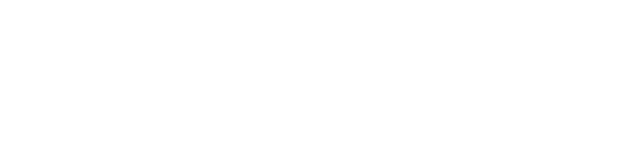
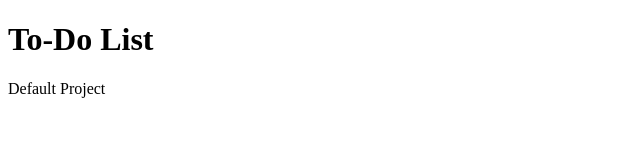
Before and after one commit to TheSaadster/to-do-list, a website built with webpack: page dist/index.html in a window 1280 px wide. Shown: the whole page, without its empty margins (0-640 px from the left). Built offline with nearby package versions, Linux system fonts and the light colour scheme.

Commit message:
Created 3 JS files

```diff
--- /dev/null
+++ b/src/blank-project.js
@@ -0,0 +1,9 @@
+export const blankProject = () => {
+    console.log("called blankProject")
+    let projectsArr = [];
+    let projectTitle = "Default Project"
+
+    projectsArr.push({projectTitle});
+    console.log(projectsArr);
+    return { projectsArr, projectTitle };
+}
--- /dev/null
+++ b/src/create-to-do.js
@@ -0,0 +1,7 @@
+let toDoArr = [];
+export const createToDo = (Title, Description, DueDate, Priority, CheckList) => {
+    console.log("called createToDo");
+
+    toDoArr.push({Title, Description, DueDate, Priority, CheckList});
+    return{ Title, Description, DueDate, Priority, CheckList };
+}
--- a/src/index.js
+++ b/src/index.js
@@ -0,0 +1,11 @@
+import { blankProject } from "./blank-project";
+import { initialDomManip } from "./initial-dom-manip";
+import { createToDo } from "./create-to-do";
+blankProject();
+
+initialDomManip();
+
+let myToDo = createToDo("Grocery Run", "Go get groceries", "9/26/2022", "Low", "Meat, Eggs, Milk");
+let myToDo2 = createToDo("HW", "Do homework", "9/28/2022", "High", "Math, English, CMSC");
+console.log("Properties of myToDo.......", myToDo);
+console.log("Properties of myToDo2.......", myToDo2);
--- /dev/null
+++ b/src/initial-dom-manip.js
@@ -0,0 +1,11 @@
+import { blankProject } from "./blank-project"
+export const initialDomManip = () => {
+    const contentDiv = document.querySelector(".content");
+    const heading = document.createElement("h1");
+    heading.textContent = "To-Do List"
+    contentDiv.appendChild(heading);
+
+    const projectsInfoDiv = document.createElement("div");
+    projectsInfoDiv.textContent = blankProject().projectTitle;
+    contentDiv.appendChild(projectsInfoDiv);
+}
```
Also changed, not shown: dist/index.html, dist/main.js.
